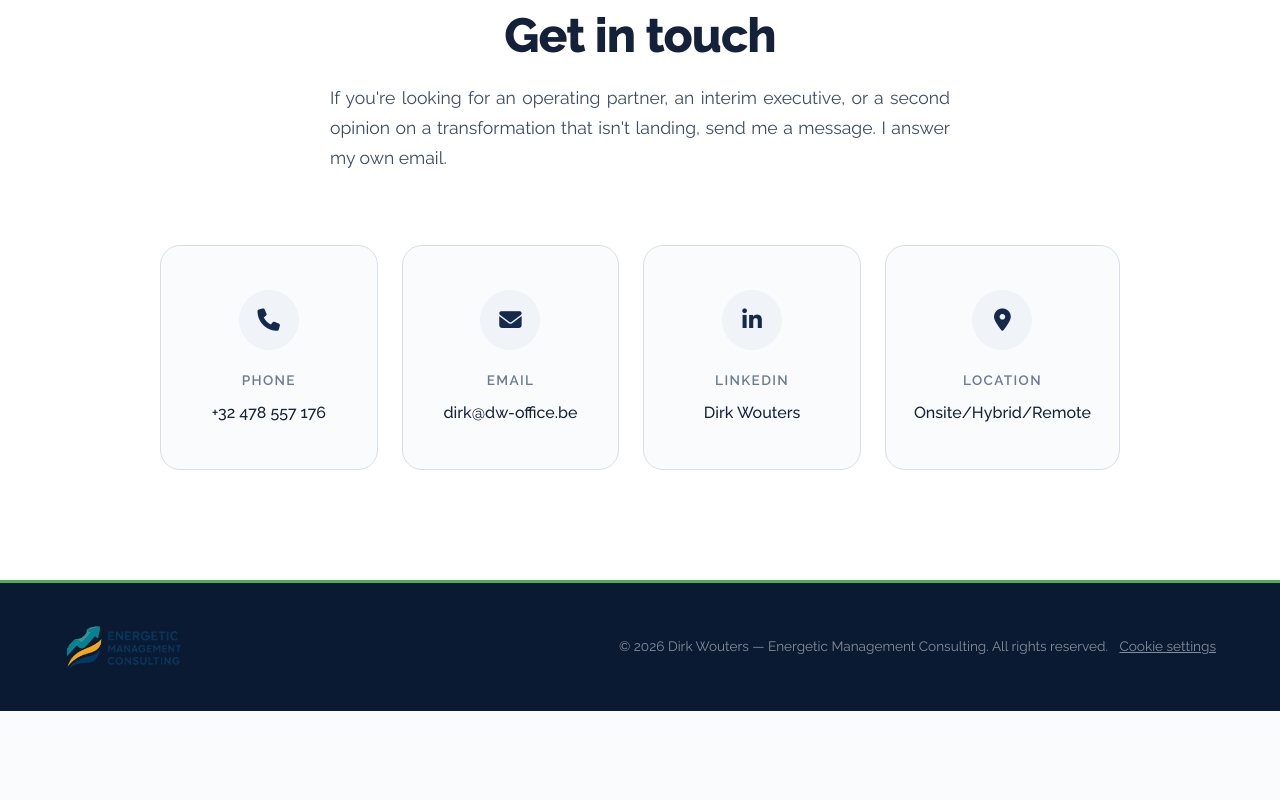
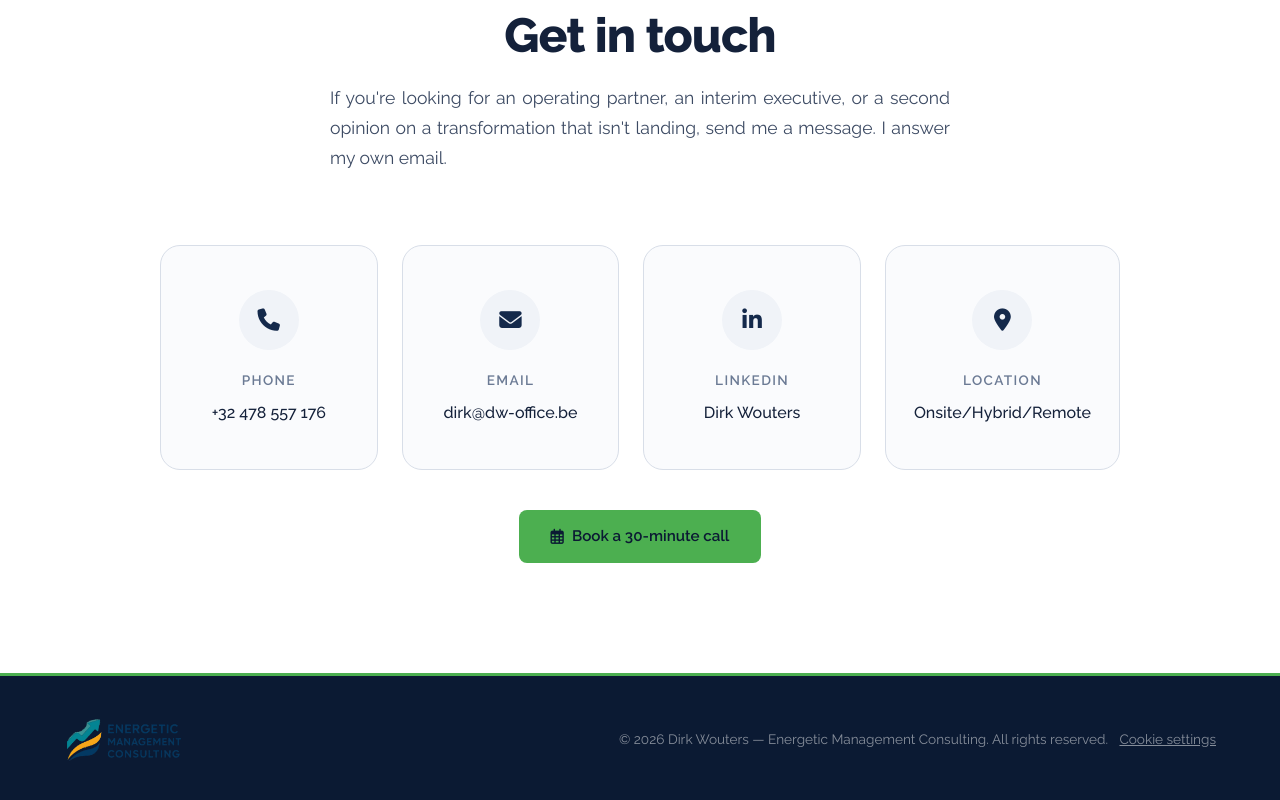
Before and after one commit to Dirk1104/web, a plain HTML site: page index.html in a window 1280 px wide. Shown: the part 5934-6734 px from the top of the page. Before the commit the page ends 6645 px from the top, so only its background shows below. Drawn offline with Linux system fonts and the light colour scheme.

Commit message:
Add Calendly booking button to the contact section
Centered "Book a 30-minute call" button below the contact cards,
opening Dirk's Calendly page in a new tab.

Co-Authored-By: Claude Opus 5.5 <noreply@anthropic.com>
Claude-Session: https://claude.ai/code/session_01YQZiib7UNnijR24s1qJ2kD

```diff
--- a/index.html
+++ b/index.html
@@ -315,6 +315,9 @@
                     <p>Onsite/Hybrid/Remote</p>
                 </div>
             </div>
+            <div class="contact-booking">
+                <a href="https://calendly.com/dirk-dw-office/30min" target="_blank" rel="noopener" class="btn btn-primary"><i class="far fa-calendar-alt"></i> Book a 30-minute call</a>
+            </div>
         </div>
     </section>
 
--- a/styles.css
+++ b/styles.css
@@ -1093,6 +1093,11 @@ ul { list-style: none; }
     background: var(--color-surface);
 }
 
+.contact-booking {
+    text-align: center;
+    margin-top: 40px;
+}
+
 .contact-grid {
     display: grid;
     grid-template-columns: repeat(4, 1fr);
```
